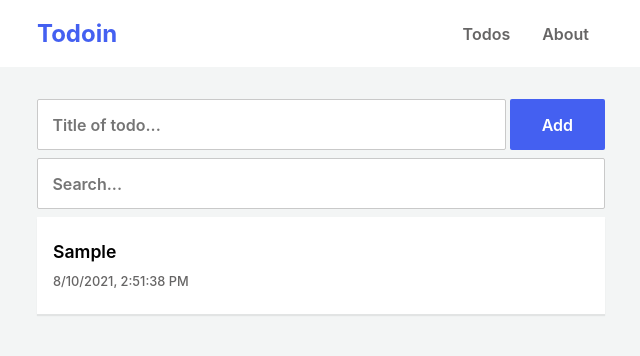
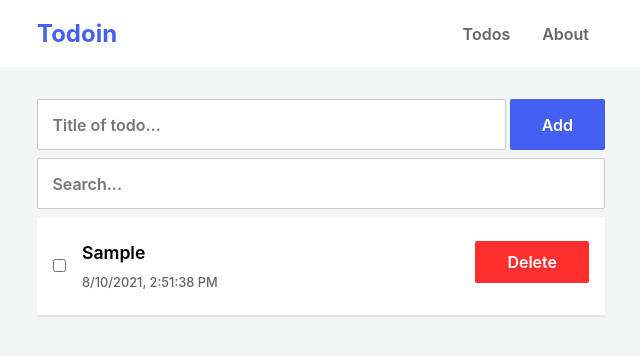
Before and after one commit to muhammadpauzi/todoin-app, a Svelte app: page / in a window 1280 px wide. Both pictures are taken after typing "Sample" into the empty fields and a click on the button "Add". Shown: the top 356 px of the page, without its empty margins (319-959 px from the left). Built offline with nearby package versions, Linux system fonts and the light colour scheme.

Commit message:
Implement delete todo

```diff
--- a/public/global.css
+++ b/public/global.css
@@ -2,7 +2,8 @@
 :root{
 	--primary: #4460F1;
 	--primary-2: #2747e4;
-	--red: rgb(255, 47, 47);
+	--danger: #ff2f2f;
+	--danger-2: #ec2222;
 	--gray-1: #F3F5F5;
 	--gray-3: #c9c9c9;
 	--gray-5: #666565;
@@ -70,6 +71,10 @@ body{
 	align-items: center !important;
 }
 
+.flex-1{
+	flex: 1 !important;
+}
+
 /* paddings */
 .p-1
 {
@@ -120,6 +125,14 @@ body{
 {
 	padding-right: 1.5rem !important;
 	padding-left: 1.5rem !important;
+}
+
+.pr-1{
+	padding-right: .500rem !important;
+}
+
+.pr-2{
+	padding-right: 1rem !important;
 }
 
 /* margins */
@@ -210,6 +223,6 @@ body{
 	color: var(--gray-5) !important;
 }
 
-.text-red{
-	color: var(--red) !important;
+.text-danger{
+	color: var(--danger) !important;
 }
--- a/src/components/Todo.svelte
+++ b/src/components/Todo.svelte
@@ -1,10 +1,28 @@
 <script>
-    export let data = { title: "", dateCreated: "" };
+    import Button from "../shared/Button.svelte";
+    import todosStore, { deleteTodo } from "../stores/todosStore";
+    export let data;
+
+    const handleDelete = (id) => {
+        $todosStore = deleteTodo(id);
+    };
 </script>
 
-<div class="todo py-3 px-2 shadow mb-1">
-    <h2 class="mb-1">{data.title}</h2>
-    <span class="text-gray">{new Date(data.dateCreated).toLocaleString()}</span>
+<div class="todo py-3 px-2 shadow mb-1 flex ai-c">
+    <div class="pr-2">
+        <input type="checkbox" />
+    </div>
+    <div class="flex-1">
+        <h2 class="mb-1">{data.title}</h2>
+        <span class="text-gray"
+            >{new Date(data.dateCreated).toLocaleString()}</span
+        >
+    </div>
+    <div>
+        <Button type="danger" on:click={() => handleDelete(data.id)}
+            >Delete</Button
+        >
+    </div>
 </div>
 
 <style>
--- a/src/components/Todos.svelte
+++ b/src/components/Todos.svelte
@@ -4,7 +4,7 @@
 </script>
 
 {#if $todosStore.length === 0}
-    <p class="text-red text-center py-3 fw-medium">Todos not added yet.</p>
+    <p class="text-danger text-center py-3 fw-medium">Todos not added yet.</p>
 {:else}
     {#each $todosStore as todo (todo.id)}
         <Todo data={todo} />
--- a/src/shared/Button.svelte
+++ b/src/shared/Button.svelte
@@ -2,7 +2,7 @@
     export let type = "primary";
 </script>
 
-<button class="btn btn-{type}">
+<button class="btn btn-{type}" on:click>
     <slot />
 </button>
 
@@ -29,4 +29,13 @@
     .btn-primary:hover {
         background-color: var(--primary-2);
     }
+
+    .btn-danger {
+        background-color: var(--danger);
+        color: var(--white);
+    }
+
+    .btn-danger:hover {
+        background-color: var(--danger-2);
+    }
 </style>
--- a/src/stores/todosStore.js
+++ b/src/stores/todosStore.js
@@ -45,10 +45,17 @@ const saveTodo = todo => {
     return sortTodos(todos);
 }
 
+const deleteTodo = id => {
+    const todos = getCurrentTodos().filter(todo => todo.id !== id);
+    localStorage.setItem('todos', JSON.stringify(todos));
+    return sortTodos(todos);
+}
+
 const todosStore = writable(getCurrentTodos());
 
 export default todosStore;
 export {
     getCurrentTodos,
-    saveTodo
+    saveTodo,
+    deleteTodo
 }
```
